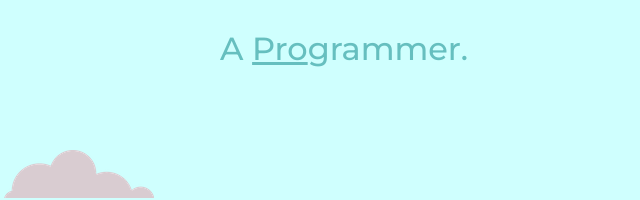
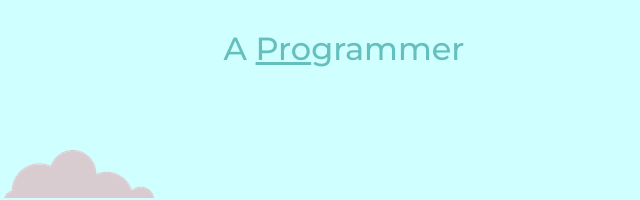
Before and after one commit to thisisankit27/website, a plain HTML site: page index.html in a window 1280 px wide. Shown: the part 285-485 px from the top of the page, 296-936 px from the left. Drawn offline with Linux system fonts and the light colour scheme.

Commit message:
Demo Change2
Signed-off-by: thisisankit27 <thisisankitsrivastava@gmail.com>

```diff
--- a/index.html
+++ b/index.html
@@ -20,7 +20,7 @@
 	<div class="top-container">
 		<img class="cloud-1" src="images/cloud.png">
 	<h1>I'm Ankit Srivastava.</h1>
-	<h2><p>A <span class="underline">Pro</span>grammer.</p></h2>
+	<h2><p>A <span class="underline">Pro</span>grammer</p></h2>
 	<img class="cloud-2" src="images/cloud.png">
 	<img src="images/mountain.png">
 	</div>
```
